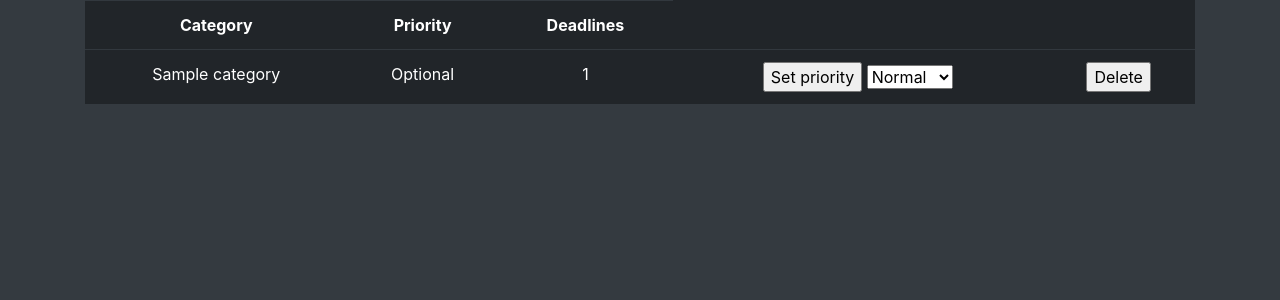
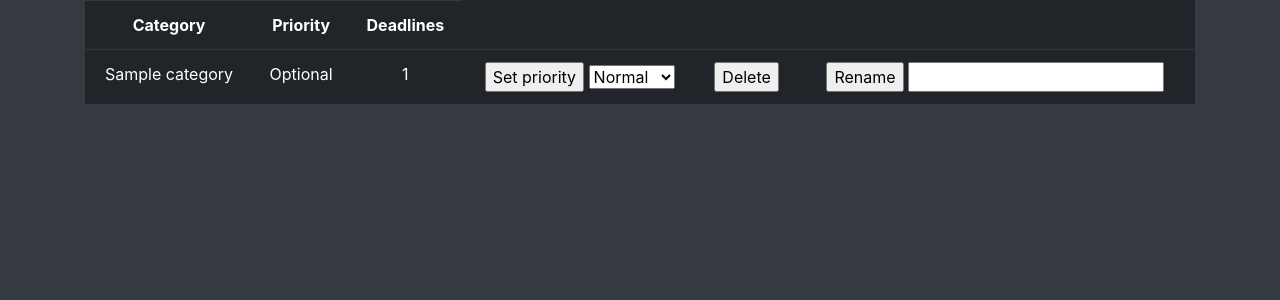
Before and after one commit to Teo44/Deadline-tracker, a Flask app: page /categories in a window 1280 px wide. Shown: the part 56-356 px from the top of the page. Run offline with Flask 2, Linux system fonts and the light colour scheme; a user stored in the database is signed in; tables that the repository leaves empty hold one stand-in row (values such as "Sample post"); some libraries are stand-ins or nearby versions.

Commit message:
Added renaming categories

```diff
--- a/application/categories/forms.py
+++ b/application/categories/forms.py
@@ -8,3 +8,9 @@ class CategoryPriorityForm(FlaskForm):
 
     class Meta:
         csrf = False
+
+class CategoryNameForm(FlaskForm):
+    name = StringField("Name", [validators.InputRequired(message='Please enter a name for the deadline.')])
+
+    class Meta:
+        csrf = False
--- a/application/categories/views.py
+++ b/application/categories/views.py
@@ -1,8 +1,7 @@
 from flask import render_template, request, redirect, url_for
 from application import app, db
 from application.deadlines.models import Deadline, Category, Deadline_Category
-# TODO:CategoryNameForm
-from application.categories.forms import CategoryPriorityForm
+from application.categories.forms import CategoryPriorityForm, CategoryNameForm
 
 from flask_login import login_required, current_user
 
@@ -11,7 +10,21 @@ from flask_login import login_required, current_user
 def categories_index():
     # form that lists all the users categories, with functionality
     # to rename, delete and change their priority
-    return render_template("categories/list.html", categories = Category.query.filter(Category.account_id == current_user.id), prioForm = CategoryPriorityForm())
+    return render_template("categories/list.html", categories = Category.query.filter(Category.account_id == current_user.id), prioForm = CategoryPriorityForm(), nameForm = CategoryNameForm())
+
+@app.route("/categories/<category_id>/rename", methods=["POST"])
+@login_required
+def rename_category(category_id):
+    form = CategoryNameForm(request.form)
+
+    if not form.validate():
+        return render_template("categories/list.html", categories = Category.query.filter(Category.account_id == current_user.id), prioForm = CategoryPriorityForm(), nameForm = form)
+
+    c = Category.query.get(category_id)
+    c.name = request.form.get("name")
+    db.session().commit()
+
+    return redirect(url_for("categories_index"))
 
 @app.route("/categories/<category_id>/delete", methods=["POST"])
 @login_required
--- a/application/templates/categories/list.html
+++ b/application/templates/categories/list.html
@@ -33,6 +33,12 @@
 					<input type="submit" value="Delete"/>
 				</form>
 			</td>
+			<td>
+				<form method="POST" action="{{ url_for('rename_category', category_id=category.id) }}">
+					<input type="submit" value="Rename"/>
+					{{ nameForm.name }}
+				</form>
+			</td>
 		</tr>
 		{% endfor %}
 	</table>
```
